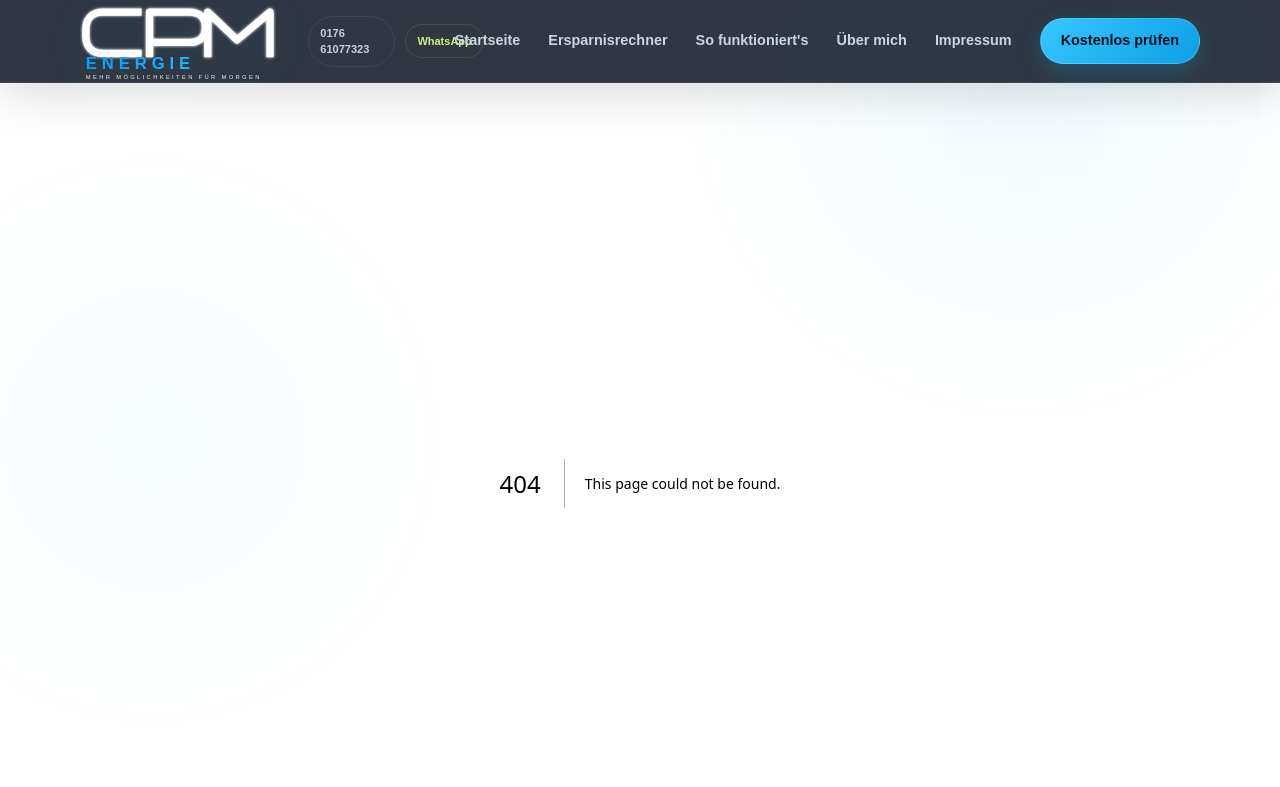
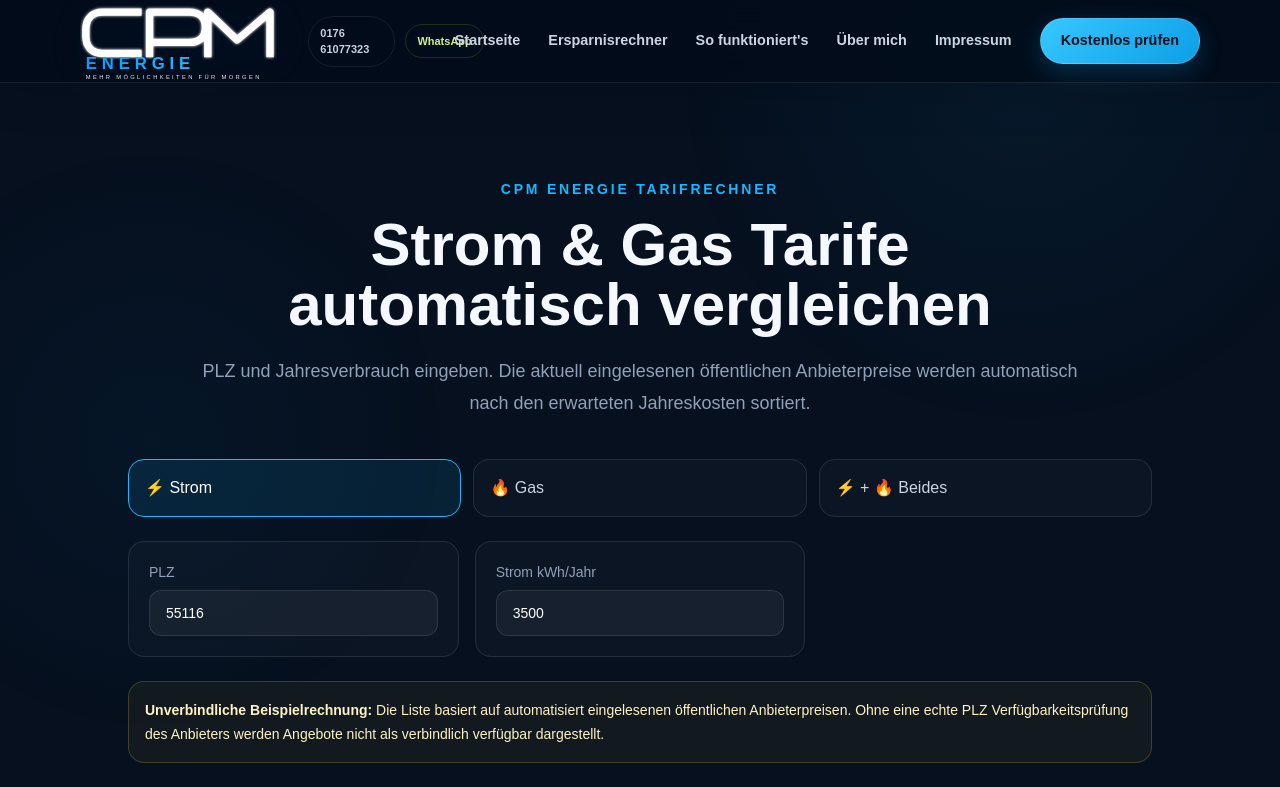
Before and after one commit to svt8f46zcd-stack/cpm-energie-website, a Next.js app: page /tarifrechner in a window 1280 px wide. Before the commit this address had no page. Shown: the top 787 px of the page. Built offline with nearby package versions, Linux system fonts and the light colour scheme.

Commit message:
feat: add automated tariff calculator page

```diff
--- /dev/null
+++ b/app/tarifrechner/page.tsx
@@ -0,0 +1,10 @@
+import { AutomatedTariffCalculator } from "@/components/AutomatedTariffCalculator";
+
+export const metadata = {
+  title: "Tarifrechner Strom & Gas",
+  description: "Automatischer Preisvergleich auf Basis öffentlich veröffentlichter Anbieterpreise.",
+};
+
+export default function TarifrechnerPage() {
+  return <section className="container py-16 md:py-24"><div className="mx-auto max-w-4xl text-center"><p className="text-sm font-bold uppercase tracking-[.2em] text-[#19b7ff]">CPM Energie Tarifrechner</p><h1 className="mt-4 text-4xl font-black md:text-6xl">Strom & Gas Tarife automatisch vergleichen</h1><p className="mt-5 text-lg leading-8 text-slate-400">PLZ und Jahresverbrauch eingeben. Die aktuell eingelesenen öffentlichen Anbieterpreise werden automatisch nach den erwarteten Jahreskosten sortiert.</p></div><div className="mx-auto mt-10 max-w-5xl"><AutomatedTariffCalculator /></div></section>;
+}
```
